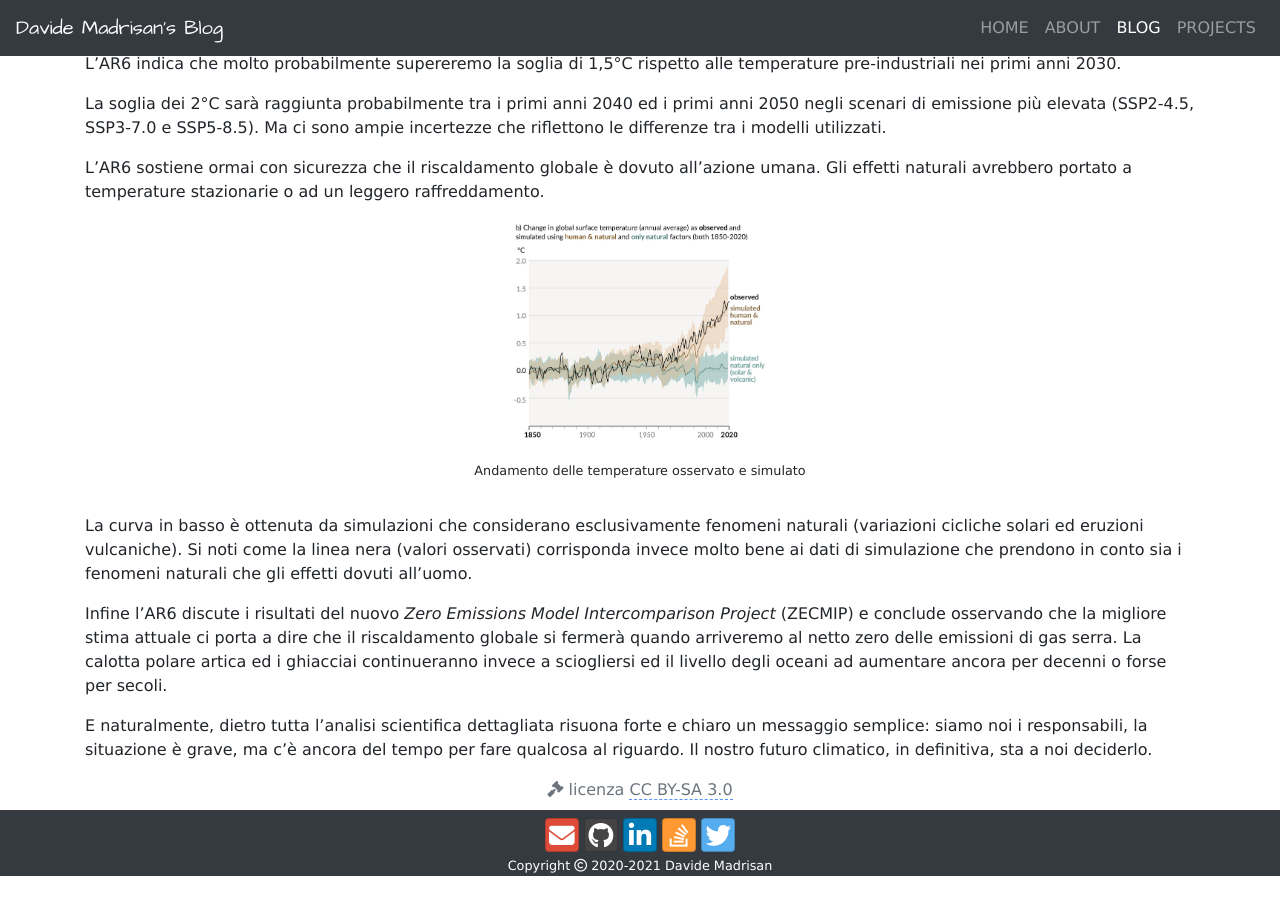
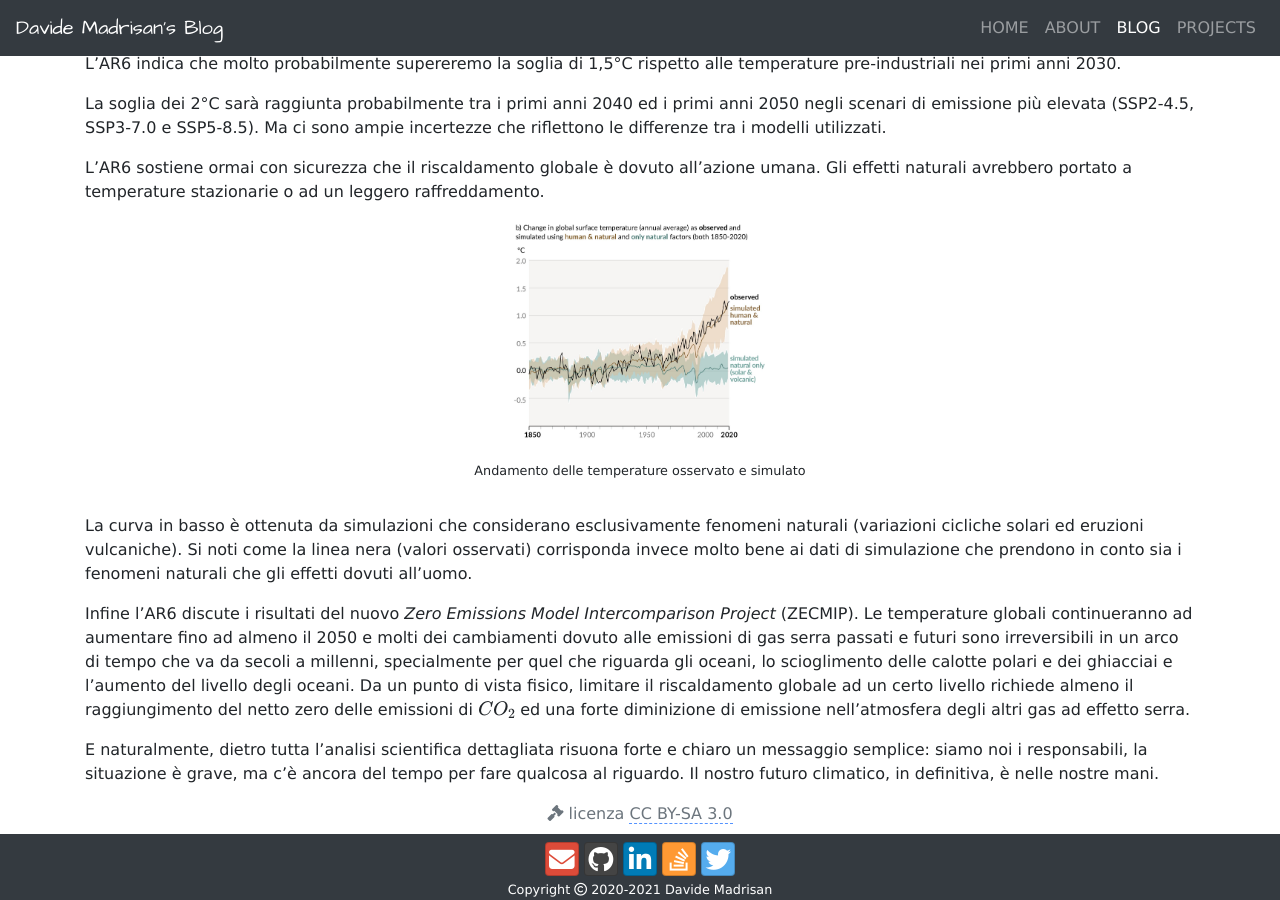
Before and after one commit to madrisan/madrisan.github.io, a Jekyll site: the page built from _posts/2021-08-09-ipcc-sixth-assessment-report.md, in a window 1280 px wide and 900 px high, scrolled down 1748 px. Built offline with Jekyll 4.4.1, drawn with Linux system fonts in a browser that asks for light colours; nearby versions of some CDN libraries; formulas are drawn with MathJax 3; before the commit the page ends 2624 px from its top, so only the background shows below that.

Commit message:
Better post conclusion
Signed-off-by: Davide Madrisan <davide.madrisan@gmail.com>

```diff
--- a/_posts/2021-08-09-ipcc-sixth-assessment-report.md
+++ b/_posts/2021-08-09-ipcc-sixth-assessment-report.md
@@ -115,13 +115,16 @@ La curva in basso è ottenuta da simulazioni che considerano esclusivamente feno
 Si noti come la linea nera (valori osservati) corrisponda invece molto bene ai dati di simulazione
 che prendono in conto sia i fenomeni naturali che gli effetti dovuti all'uomo.
 
-Infine l'AR6 discute i risultati del nuovo *Zero Emissions Model Intercomparison Project* (ZECMIP)
-e conclude osservando che la migliore stima attuale ci porta a dire che il riscaldamento globale si
-fermerà quando arriveremo al netto zero delle emissioni di gas serra.
-La calotta polare artica ed i ghiacciai continueranno invece a sciogliersi ed il livello degli oceani
-ad aumentare ancora per decenni o forse per secoli.
+Infine l'AR6 discute i risultati del nuovo *Zero Emissions Model Intercomparison Project* (ZECMIP).
+Le temperature globali continueranno ad aumentare fino ad almeno il 2050 e molti dei cambiamenti
+dovuto alle emissioni di gas serra passati e futuri sono irreversibili in un arco di tempo che va
+da secoli a millenni, specialmente per quel che riguarda gli oceani, lo scioglimento delle calotte
+polari e dei ghiacciai e l'aumento del livello degli oceani.
+Da un punto di vista fisico, limitare il riscaldamento globale ad un certo livello richiede
+almeno il raggiungimento del netto zero delle emissioni di $$CO_2$$ ed una forte diminizione
+di emissione nell'atmosfera degli altri gas ad effetto serra.
 
 E naturalmente, dietro tutta l'analisi scientifica dettagliata risuona forte e chiaro un messaggio
 semplice: siamo noi i responsabili, la situazione è grave, ma c'è ancora del tempo per fare
 qualcosa al riguardo.
-Il nostro futuro climatico, in definitiva, sta a noi deciderlo.
+Il nostro futuro climatico, in definitiva, è nelle nostre mani.
```
